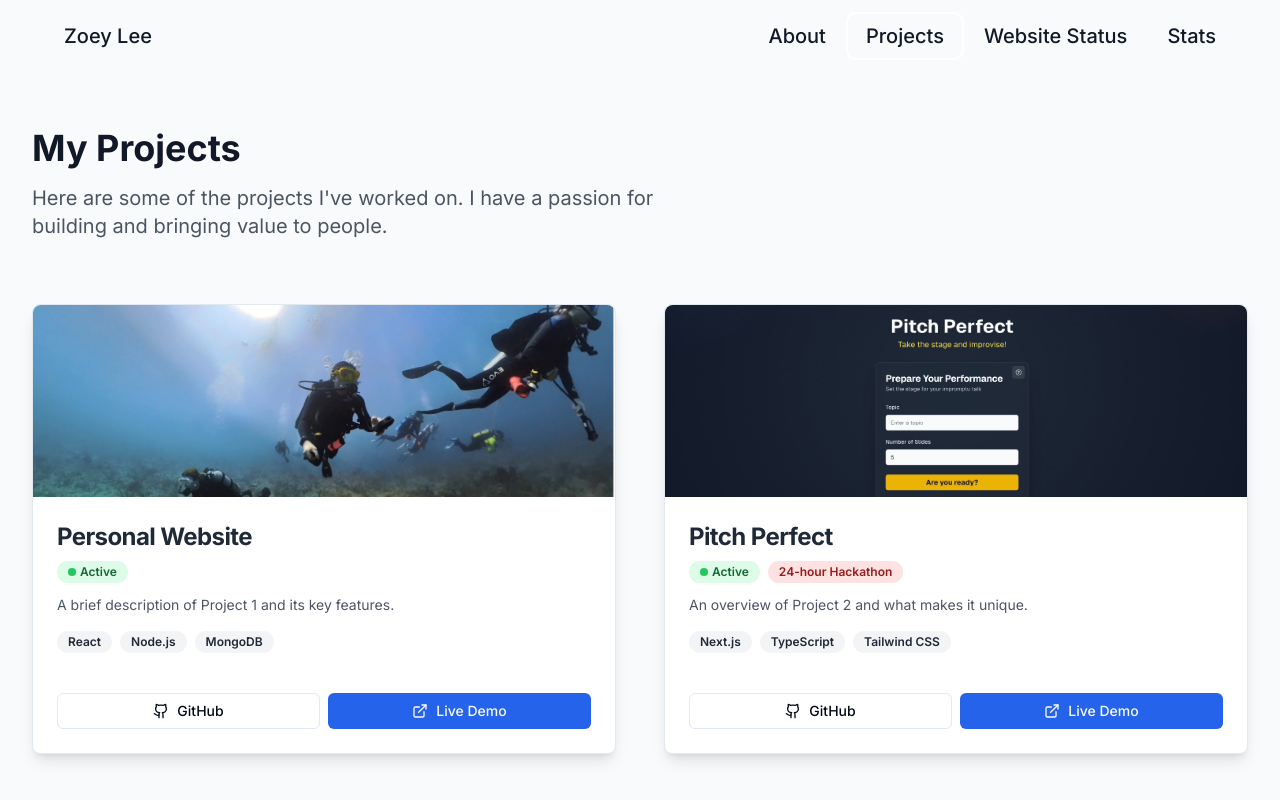
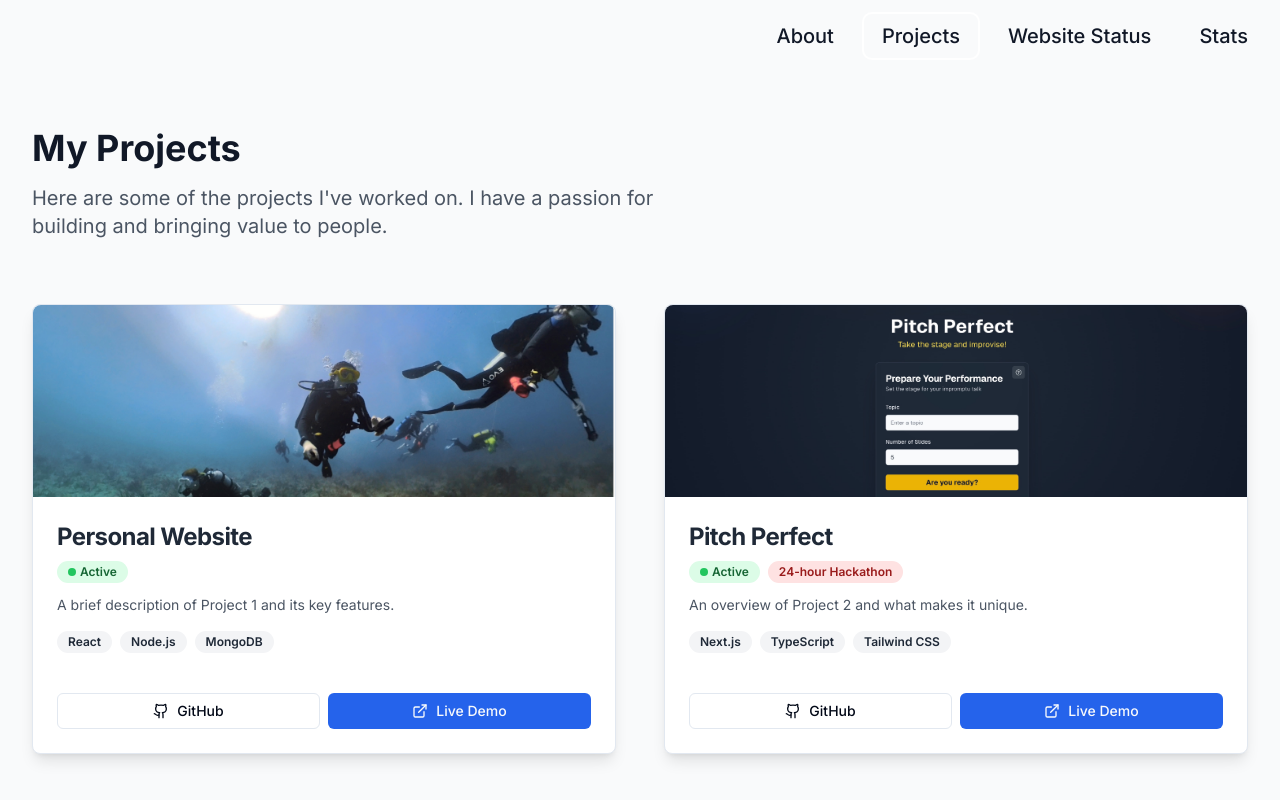
Before and after one commit to zoooey99/zoooey99.github.com, a Next.js app: page /projects in a window 1280 px wide. Shown: the top 800 px of the page. Built offline with nearby package versions, Linux system fonts and the light colour scheme.

Commit message:
removed zoey lee home button

```diff
--- a/components/nav-bar-global.tsx
+++ b/components/nav-bar-global.tsx
@@ -1,32 +1,25 @@
+
 import {
   NavigationMenu,
+  NavigationMenuContent,
+  NavigationMenuIndicator,
   NavigationMenuItem,
   NavigationMenuLink,
   NavigationMenuList,
+  NavigationMenuTrigger,
+  NavigationMenuViewport,
 } from "@/components/ui/navigation-menu"
 import { navigationMenuTriggerStyle } from "@/components/ui/navigation-menu"
 import Link from "next/link"
 
-export default function NavbarGlobal() {
-  return (
-    <nav className="bg-transparent absolute top-0 left-0 right-0 z-10 p-4">
-      <div className="container mx-auto flex justify-between items-center">
-        {/* Zoey Lee button on the left */}
-        <NavigationMenu>
+export default function NavbarGlobal(){
+  return(
+      <div>
+          {/* navigation */}
+    <NavigationMenu className="bg-transparent absolute top-4 right-4 w-full z-10">
       <NavigationMenuList>
-            <NavigationMenuItem>
-              <Link href="/" legacyBehavior passHref>
-                <NavigationMenuLink className={`${navigationMenuTriggerStyle()}`}>
-                  Zoey Lee
-                </NavigationMenuLink>
-              </Link>
-            </NavigationMenuItem>
-          </NavigationMenuList>
-        </NavigationMenu>
 
-        {/* Other navigation items on the right */}
-        <NavigationMenu>
-          <NavigationMenuList className="flex space-x-2">
+      {/* about page */}
       <NavigationMenuItem>
         <Link href="/about" legacyBehavior passHref>
           <NavigationMenuLink className={`${navigationMenuTriggerStyle()}`}>
@@ -35,6 +28,7 @@ export default function NavbarGlobal() {
         </Link>
       </NavigationMenuItem>
 
+      {/* projects page */}
       <NavigationMenuItem>
         <Link href="/projects" legacyBehavior passHref>
           <NavigationMenuLink className={`${navigationMenuTriggerStyle()} outline outline-2 outline-offset-2 outline-white`}>
@@ -43,6 +37,7 @@ export default function NavbarGlobal() {
         </Link>
       </NavigationMenuItem>
 
+      {/* website status page */}
       <NavigationMenuItem>
         <Link href="/website-status" legacyBehavior passHref>
           <NavigationMenuLink className={`${navigationMenuTriggerStyle()}`}>
@@ -51,6 +46,7 @@ export default function NavbarGlobal() {
         </Link>
       </NavigationMenuItem>
 
+      {/* stats page */}
       <NavigationMenuItem>
         <Link href="/stats" legacyBehavior passHref>
           <NavigationMenuLink className={`${navigationMenuTriggerStyle()}`}>
@@ -58,9 +54,9 @@ export default function NavbarGlobal() {
           </NavigationMenuLink>
         </Link>
       </NavigationMenuItem>
+
       </NavigationMenuList>
     </NavigationMenu>
       </div>
-    </nav>
   )
 }
```
Lines whose indentation alone changed are shown as unchanged.
